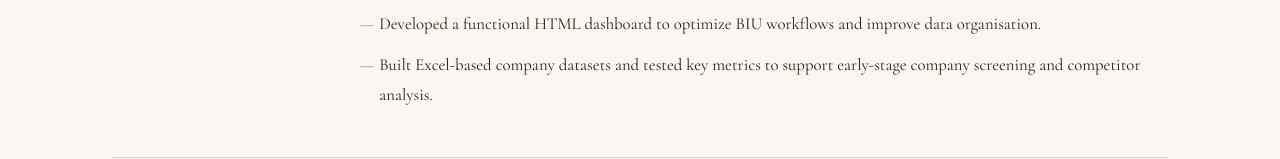
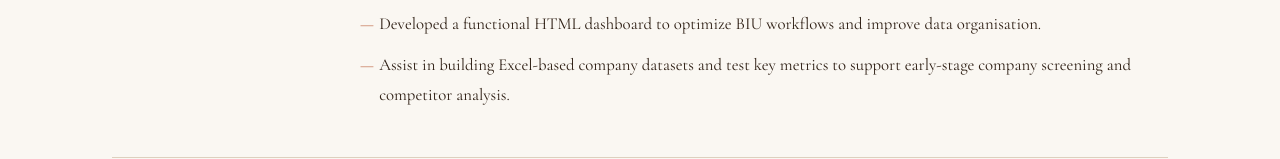
Before and after one commit to sahityasridhar02/-sahityasridhar.github.io, a plain HTML site: page index.html in a window 1280 px wide. Shown: the part 1172-1331 px from the top of the page. Drawn offline with nearby package versions, Linux system fonts and the light colour scheme.

Commit message:
Update index.html

```diff
--- a/index.html
+++ b/index.html
@@ -207,7 +207,7 @@
           <li>Prepared weekly intelligence reports covering earnings calls, major stock movements, and macro-micro developments using Bloomberg.</li>
           <li>Analysed company growth and expansion plans through structured research of large-cap firms across sectors, conducting sector-wise supply chain mapping.</li>
           <li>Developed a functional HTML dashboard to optimize BIU workflows and improve data organisation.</li>
-          <li>Built Excel-based company datasets and tested key metrics to support early-stage company screening and competitor analysis.</li>
+          <li>Assist in building Excel-based company datasets and test key metrics to support early-stage company screening and competitor analysis.</li>
         </ul>
       </div>
       <div class="exp-card reveal">
```
